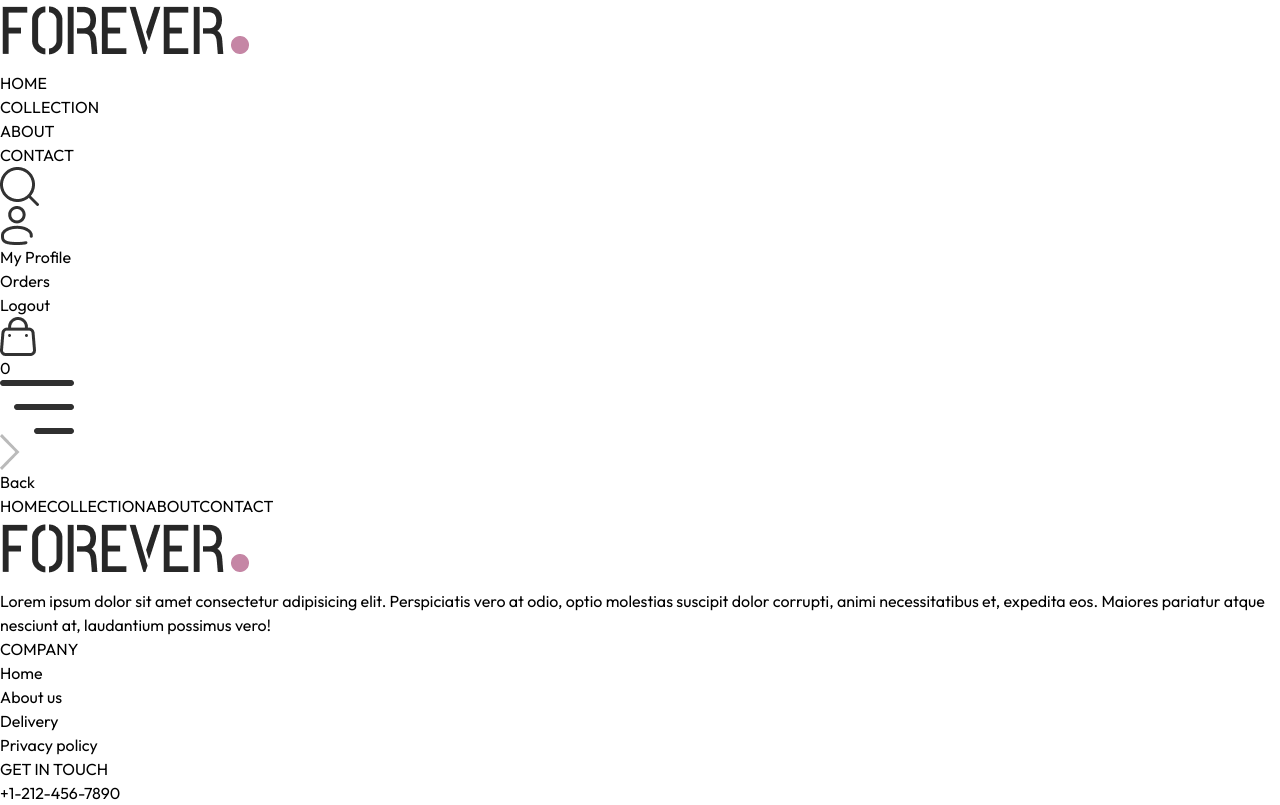
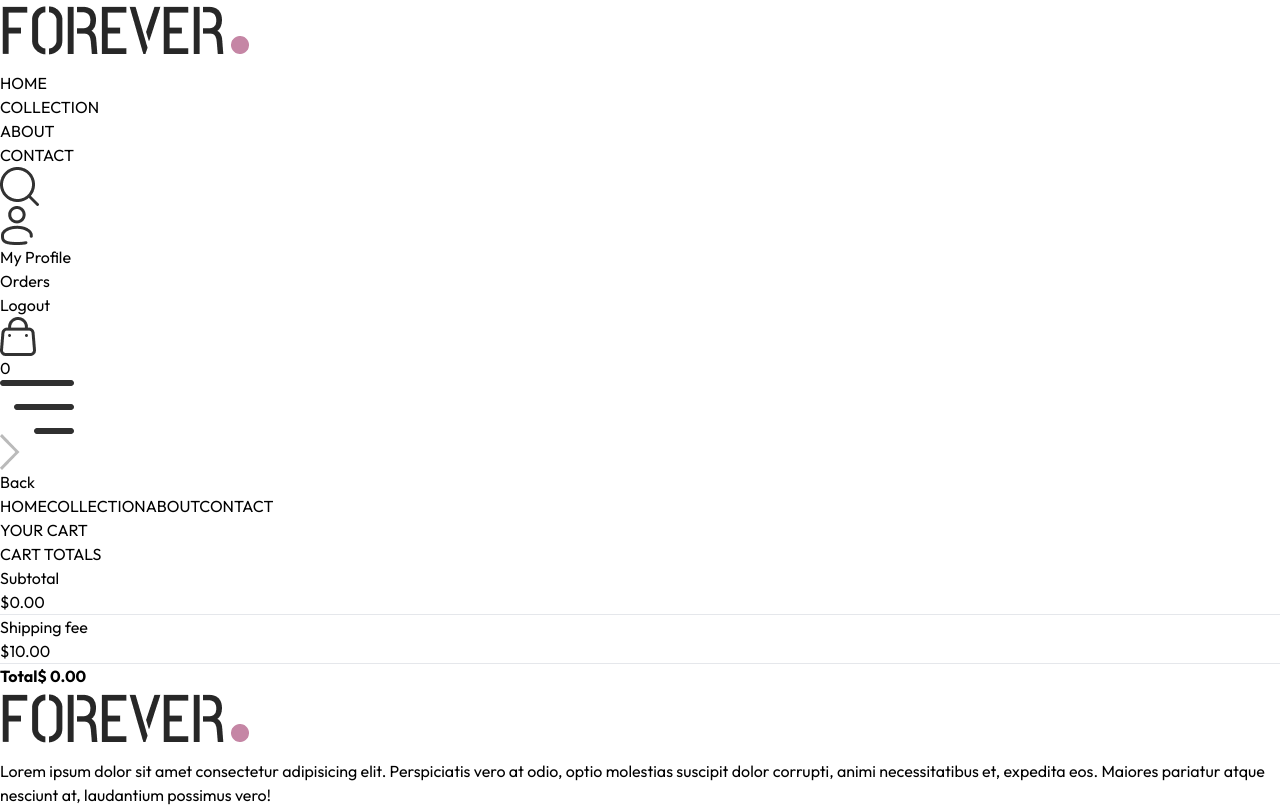
Before and after one commit to salihpoozhithara/E-Commerce, a React (Vite) app: page /cart in a window 1280 px wide. Shown: the top 805 px of the page. Built offline with nearby package versions, Linux system fonts and the light colour scheme.

Commit message:
Finished Cart page

```diff
--- /dev/null
+++ b/src/Components/CartTotal.jsx
@@ -0,0 +1,39 @@
+/* eslint-disable no-unused-vars */
+import React, { useContext } from 'react'
+import { ShopContext } from '../Context/ShopContext'
+import Title from './Title'
+
+const CartTotal = () => {
+
+    const {currency, delivery_fee, getCartAmount} = useContext(ShopContext )
+
+  return (
+    <div className='w-full'>
+        <div className='text-2xl'>
+            <Title text1={'CART'} text2={'TOTALS'}  />
+        </div>
+
+        <div className='flex flex-col gap-2 text-sm'>
+            <div className='flex justify-between'>
+                <p>Subtotal</p>
+                <p>{currency}{getCartAmount()}.00</p>
+            </div>
+            <hr />
+
+            <div className='flex justify-between'>
+                <p>Shipping fee</p>
+                <p>{currency}{delivery_fee}.00</p>
+            </div>
+            <hr />
+
+            <div className='flex justify-between'>
+                <b>Total</b>
+                <b>{currency} {getCartAmount() === 0 ? 0 : getCartAmount() + delivery_fee}.00</b>
+            </div>
+
+        </div>
+    </div>
+  )
+}
+
+export default CartTotal
--- a/src/Context/ShopContext.jsx
+++ b/src/Context/ShopContext.jsx
@@ -2,6 +2,7 @@
 import { createContext, useEffect, useState } from "react";
 import { products } from "../assets/frontend_assets/assets";
 import { toast } from "react-toastify";
+import Product from './../Pages/Product';
 
 export const ShopContext = createContext();
 
@@ -61,6 +62,38 @@ const ShopContextProvider = (props) => {
         return totalCount
     }
 
+    const updateQuantity = async (itemId,size,quantity) =>{
+
+        // copy of cartItems obj
+        let cartData = structuredClone(cartItems)
+
+        cartData[itemId][size] = quantity
+
+        setCartItems(cartData)
+
+    }
+
+    // cart total
+    const getCartAmount = () =>{
+        let totalAmount = 0
+        for(const items in cartItems){
+            let itemInfo = products.find((Product)=> Product._id === items)
+            for(const item in cartItems[items]){
+                try {
+                    if(cartItems[items][item] > 0) {
+                        totalAmount += itemInfo.price * cartItems[items][item]
+                    }
+                } catch (error) {
+
+                }
+            }
+        }
+        return totalAmount
+    }
+
+
+
+
     // useEffect(() =>{
     //     console.log(cartItems);
 
@@ -70,7 +103,8 @@ const ShopContextProvider = (props) => {
         products , currency , delivery_fee,
         search,setSearch,showSearch,setShowSearch,
         cartItems, addToCart,
-        getCartCount
+        getCartCount,updateQuantity,
+        getCartAmount
     }
 
     return (
--- a/src/Pages/Cart.jsx
+++ b/src/Pages/Cart.jsx
@@ -1,8 +1,76 @@
-import React from 'react'
+/* eslint-disable no-unused-vars */
+import React, { useContext, useEffect, useState } from 'react'
+import Product from './Product';
+import { ShopContext } from '../Context/ShopContext';
+import Title from './../Components/Title';
+import { assets, products } from '../assets/frontend_assets/assets';
+import CartTotal from '../Components/CartTotal';
 
 const Cart = () => {
+
+  const { Products, currency, cartItems, updateQuantity } = useContext(ShopContext)
+
+  const [cartData,setCartData] = useState([])
+
+  useEffect(()=>{
+
+    const tempData = []
+    for(const items in cartItems){
+      for(const item in cartItems[items]){
+        if (cartItems[items][item] > 0) {
+          tempData.push({
+            _id: items,
+            size: item,
+            quantity: cartItems[items][item]
+          })
+        }
+      }
+    }
+    setCartData(tempData);
+
+
+  },[cartItems])
+
   return (
-    <div>
+    <div className='border-t pt-14'>
+      <div className='text-2xl mb-3'>
+        <Title text1={'YOUR'} text2={'CART'} />
+      </div>
+
+      <div>
+        {
+          cartData.map((item, index)=>{
+
+            const productData = products.find((product)=> product._id === item._id)
+
+            return(
+              <div key={index} className='py-4 border-t text-gray-700 grid grid-cols-[4fr_0.5fr_0.5fr] sm:grid-cols-[4fr_2fr_0.5fr] items-center gap-4'>
+                  <div className='flex items-start gap-6'>
+                    <img className='w-16 sm:w-20' src={productData.image[0]} alt="" />
+                    <div >
+                      <p className='text-xs sm:text-lg font-medium'>{productData.name }</p>
+                      <div className='flex items-center gap-5 mt-2'>
+                        <p>{currency}{productData.price}</p>
+                        <p className='px-2 sm:px-3 sm:py-1 border bg-slate-50'>{item.size}</p>
+                      </div>
+                    </div>
+                  </div>
+                  <input onChange={(e)=> e.target.value === '' || e.target.value === '0' ? null : updateQuantity(item._id,item.size,Number(e.target.value))} className='border max-w-10 sm:max-w-20 px-1 sm:px-2 py-1' type="number" min={1} defaultValue={item.quantity} />
+                  <img onClick={()=>updateQuantity(item._id,item.size,0)} className='w-4 mr-4 sm:w-5 cursor-pointer' src={assets.bin_icon} alt="" />
+              </div>
+
+
+            )
+
+          })
+        }
+      </div>
+
+      <div className='flex justify-end my-20'>
+        <div className='w-full sm:w-[450px]'>
+          <CartTotal />
+        </div>
+      </div>
 
     </div>
   )
```
